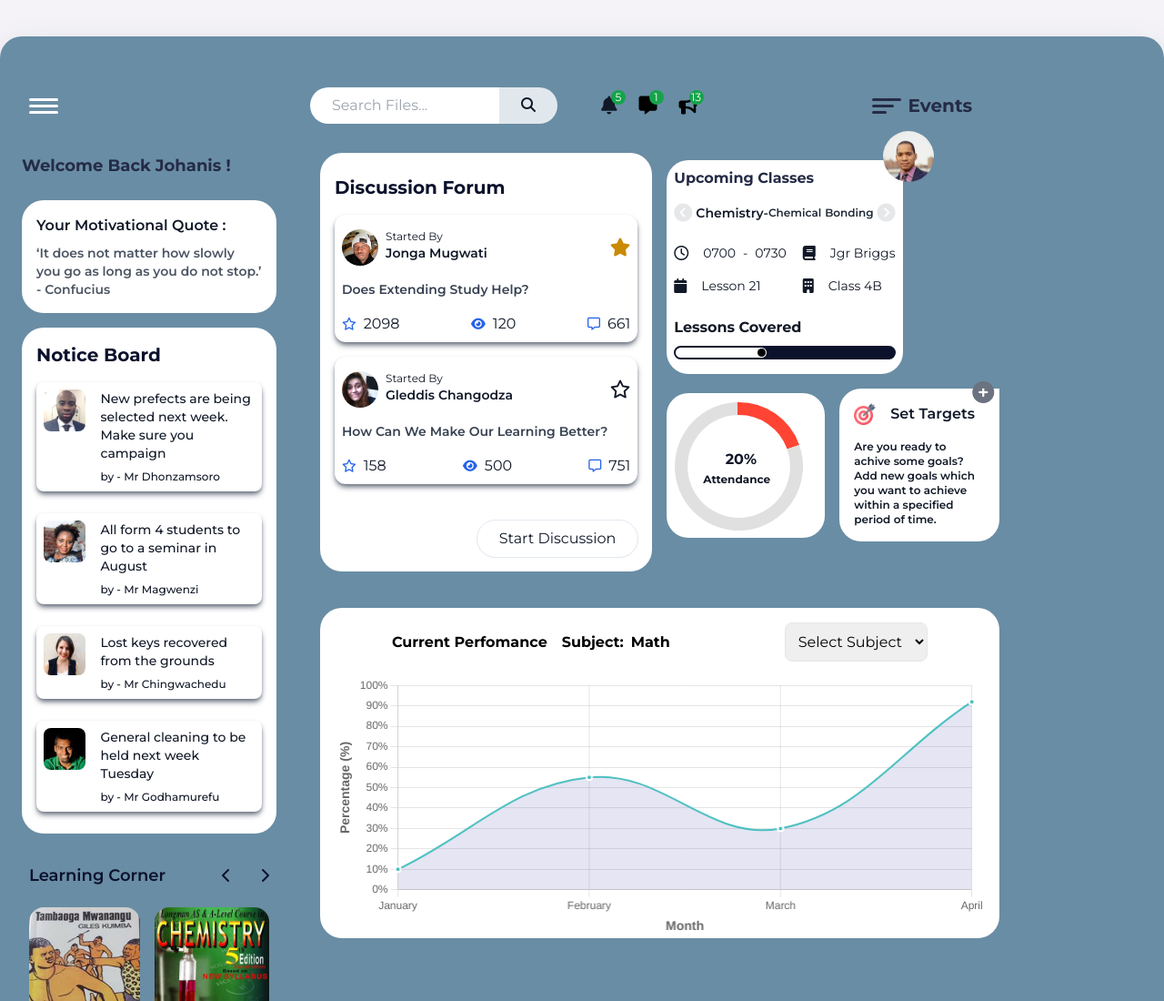
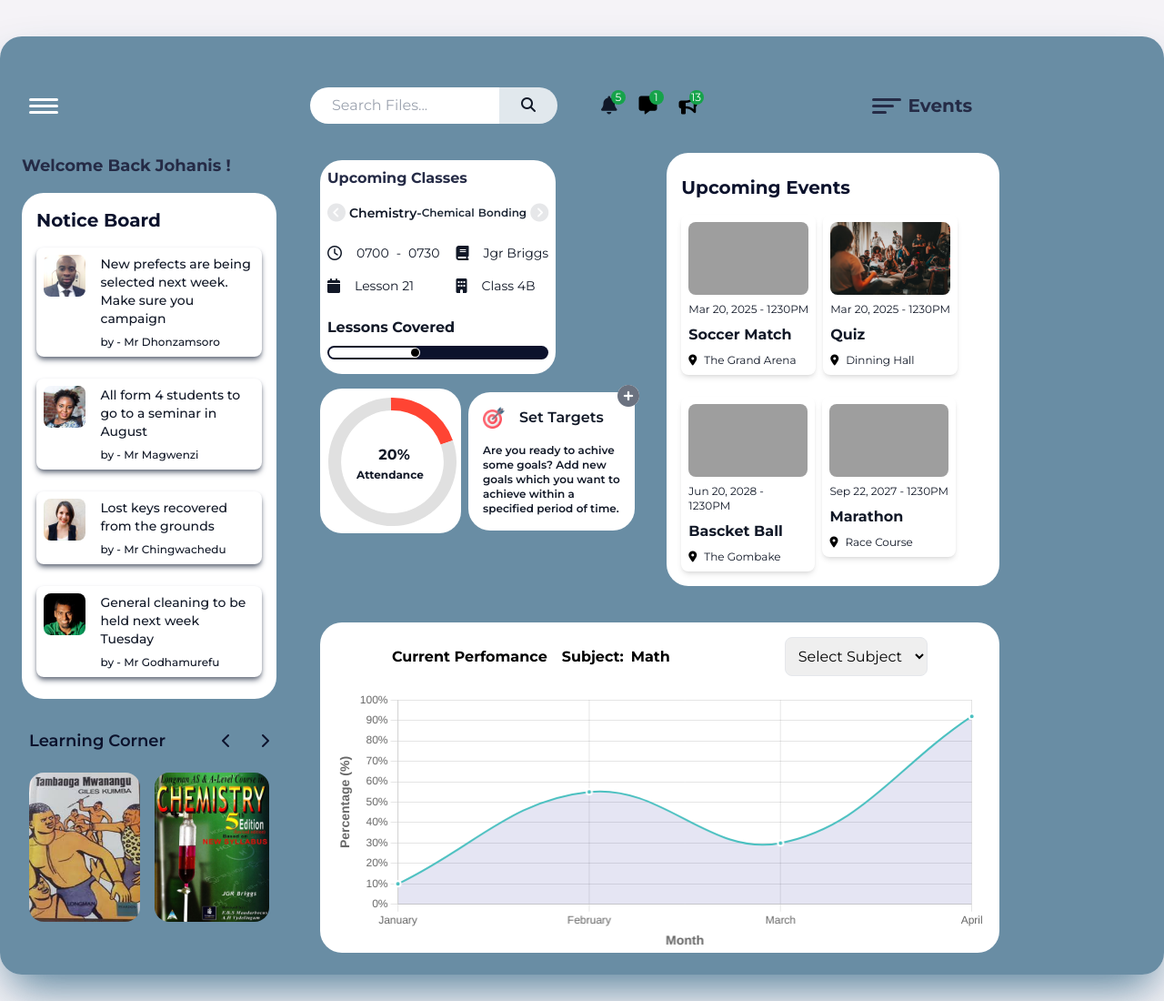
Before and after one commit to Tanyaradzwa1999/Portal, a website: page index.html in a window 1280 px wide. Shown: the top 1100 px of the page at 91% size. Drawn offline with nearby package versions, Linux system fonts and the light colour scheme; grey boxes are pictures that could not be loaded.

Commit message:
with upcoming events

```diff
--- a/index.html
+++ b/index.html
@@ -239,7 +239,7 @@
                 </strong>
                 <!-- and item flex-col for motivational quote -->
                 <div
-                  class="flex flex-col rounded-3xl bg-white text-gray-900 p-4 space-y-2 mt-6"
+                  class="flex flex-col rounded-3xl bg-white text-gray-900 p-4 space-y-2 mt-6 hidden"
                 >
                   <h5 class="text-base xl:text-xl font-semibold">
                     Your Motivational Quote :
@@ -380,111 +380,8 @@
               <div
                 class="flex flex-col md:flex-row items-start space-y-14 md:space-y-0 space-x-0 md:space-x-4"
               >
-                <div class="flex flex-col md:w-1/2 text-white">
-                  <div
-                    class="flex flex-col w-full bg-white rounded-3xl p-4 items-start backdrop-blur-sm mb-6"
-                  >
-                    <!-- flex Discussion FORUM balance -->
-                    <strong class="text-xl text-VeryDarkBlue mt-2"
-                      >Discussion Forum</strong
-                    >
-                    <!-- each discussin forum topic -->
-                    <div
-                      class="flex flex-col text-gray-900 w-full shadow-md shadow-gray-500 rounded-xl p-2 mt-4"
-                    >
-                      <div
-                        class="flex justify-between w-full items-center mt-2"
-                      >
-                        <div class="flex space-x-2">
-                          <img
-                            src="images/student2.jpg"
-                            class="w-10 rounded-full"
-                            alt=""
-                          />
-                          <div class="flex flex-col">
-                            <p class="text-xs">Started By</p>
-                            <p class="text-sm font-semibold">Jonga Mugwati</p>
-                          </div>
-                        </div>
-                        <i class="fa fa-star text-xl text-yellow-600"></i>
-                      </div>
-                      <p class="font-semibold text-sm my-4 text-gray-700">
-                        Does Extending Study Help?
-                      </p>
-                      <div class="flex justify-between w-full">
-                        <div class="flex space-x-2 items-center">
-                          <i
-                            class="fa-regular fa-star text-sm text-blue-600"
-                          ></i>
-                          <p>2098</p>
-                        </div>
-                        <div class="flex space-x-2 items-center">
-                          <i class="fa fa-eye text-sm text-blue-600"></i>
-                          <p>120</p>
-                        </div>
-                        <div class="flex space-x-2 items-center">
-                          <i
-                            class="far fa-comment-alt text-sm text-blue-600"
-                          ></i>
-                          <p>661</p>
-                        </div>
-                      </div>
-                    </div>
-                    <!-- second discussion topic -->
-                    <div
-                      class="flex flex-col text-gray-900 w-full shadow-md shadow-gray-500 rounded-xl p-2 mt-4"
-                    >
-                      <div
-                        class="flex justify-between w-full items-center mt-2"
-                      >
-                        <div class="flex space-x-2">
-                          <img
-                            src="images/student1.jpg"
-                            class="w-10 rounded-full"
-                            alt=""
-                          />
-                          <div class="flex flex-col">
-                            <p class="text-xs">Started By</p>
-                            <p class="text-sm font-semibold">
-                              Gleddis Changodza
-                            </p>
-                          </div>
-                        </div>
-                        <i class="fa-regular fa-star text-xl text-gray-900"></i>
-                      </div>
-                      <p class="font-semibold text-sm my-4 text-gray-700">
-                        How Can We Make Our Learning Better?
-                      </p>
-                      <div class="flex justify-between w-full">
-                        <div class="flex space-x-2 items-center">
-                          <i
-                            class="fa-regular fa-star text-sm text-blue-600"
-                          ></i>
-                          <p>158</p>
-                        </div>
-                        <div class="flex space-x-2 items-center">
-                          <i class="fa fa-eye text-sm text-blue-600"></i>
-                          <p>500</p>
-                        </div>
-                        <div class="flex space-x-2 items-center">
-                          <i
-                            class="far fa-comment-alt text-sm text-blue-600"
-                          ></i>
-                          <p>751</p>
-                        </div>
-                      </div>
-                    </div>
-                    <div class="flex justify-end w-full mt-10">
-                      <button
-                        class="rounded-full text-gray-900 outline outline-1 outline-slate-200 py-2 px-6 hover:bg-veryDarkBlue hover:text-white transition-all delay-100 shadow-sm"
-                      >
-                        Start Discussion
-                      </button>
-                    </div>
-                  </div>
+                <!-- FIRST FLEX ITEM TO LEFT OF BOTTOM GRAPH -->
 
-                  <!-- BOTTOM FLEX BOX FOR ATTENDANCE AND TARGETS -->
-                </div>
                 <div class="w-full md:w-1/2 rounded-3xl">
                   <!-- FLEX COL FOR UPCOMING CLASSES COLUMN AND ATTENDACE -->
                   <div class="flex flex-col">
@@ -494,15 +391,10 @@
                       <div class="flex flex-col slide">
                         <!-- and item flex-col for motivational quote -->
                         <div
-                          class="flex flex-col rounded-b-3xl rounded-tl-3xl bg-white p-2 xl:p-4 mt-2 text-white relative"
+                          class="flex flex-col rounded-3xl bg-white p-2 xl:p-4 mt-2 text-white relative"
                         >
                           <!-- teacher flex item -->
 
-                          <img
-                            src="images/chemTeacher.jpg"
-                            class="w-14 h-14 rounded-full absolute ml-[210px] md:ml-[230px] xl:ml-[290px] -mt-10 z-10"
-                            alt=""
-                          />
                           <!-- first flex item -->
                           <strong
                             class="text-base xl:text-2xl text-veryDarkBlue"
@@ -898,9 +790,9 @@
                         </div>
                       </div>
                     </div>
-                    <div class="flex items-center space-x-4">
+                    <div class="flex items-center space-x-2">
                       <div
-                        class="flex justify-between space-x-4 bg-white rounded-3xl w-1/2"
+                        class="flex justify-between space-x-4 bg-white rounded-3xl"
                       >
                         <div
                           class="flex flex-col w-1/3 text-white mb-2 items-start"
@@ -946,15 +838,193 @@
                           time.
                         </p>
                         <i
-                          class="fa-solid fa-circle-plus text-2xl absolute ml-[130px] -mt-6 text-gray-500 hover:text-white transition-all duration-500"
+                          class="fa-solid fa-circle-plus text-2xl absolute bg-white rounded-full ml-[148px] -mt-6 text-gray-500 hover:text-white transition-all duration-500"
                         ></i>
                       </div>
                     </div>
                   </div>
                 </div>
-                <!-- flex item for the RIGHT OF NOTICE BOARD -->
+                <div class="flex flex-col md:w-1/2 text-white">
+                  <div
+                    class="flex flex-col w-full bg-white rounded-3xl p-4 items-start backdrop-blur-sm mb-6 hidden"
+                  >
+                    <!-- flex Discussion FORUM balance -->
+                    <strong class="text-xl text-VeryDarkBlue mt-2"
+                      >Discussion Forum</strong
+                    >
+                    <!-- each discussin forum topic -->
+                    <div
+                      class="flex flex-col text-gray-900 w-full shadow-md shadow-gray-500 rounded-xl p-2 mt-4"
+                    >
+                      <div
+                        class="flex justify-between w-full items-center mt-2"
+                      >
+                        <div class="flex space-x-2">
+                          <img
+                            src="images/student2.jpg"
+                            class="w-10 rounded-full"
+                            alt=""
+                          />
+                          <div class="flex flex-col">
+                            <p class="text-xs">Started By</p>
+                            <p class="text-sm font-semibold">Jonga Mugwati</p>
+                          </div>
+                        </div>
+                        <i class="fa fa-star text-xl text-yellow-600"></i>
+                      </div>
+                      <p class="font-semibold text-sm my-4 text-gray-700">
+                        Does Extending Study Help?
+                      </p>
+                      <div class="flex justify-between w-full">
+                        <div class="flex space-x-2 items-center">
+                          <i
+                            class="fa-regular fa-star text-sm text-blue-600"
+                          ></i>
+                          <p>2098</p>
+                        </div>
+                        <div class="flex space-x-2 items-center">
+                          <i class="fa fa-eye text-sm text-blue-600"></i>
+                          <p>120</p>
+                        </div>
+                        <div class="flex space-x-2 items-center">
+                          <i
+                            class="far fa-comment-alt text-sm text-blue-600"
+                          ></i>
+                          <p>661</p>
+                        </div>
+                      </div>
+                    </div>
+                    <!-- second discussion topic -->
+                    <div
+                      class="flex flex-col text-gray-900 w-full shadow-md shadow-gray-500 rounded-xl p-2 mt-4"
+                    >
+                      <div
+                        class="flex justify-between w-full items-center mt-2"
+                      >
+                        <div class="flex space-x-2">
+                          <img
+                            src="images/student1.jpg"
+                            class="w-10 rounded-full"
+                            alt=""
+                          />
+                          <div class="flex flex-col">
+                            <p class="text-xs">Started By</p>
+                            <p class="text-sm font-semibold">
+                              Gleddis Changodza
+                            </p>
+                          </div>
+                        </div>
+                        <i class="fa-regular fa-star text-xl text-gray-900"></i>
+                      </div>
+                      <p class="font-semibold text-sm my-4 text-gray-700">
+                        How Can We Make Our Learning Better?
+                      </p>
+                      <div class="flex justify-between w-full">
+                        <div class="flex space-x-2 items-center">
+                          <i
+                            class="fa-regular fa-star text-sm text-blue-600"
+                          ></i>
+                          <p>158</p>
+                        </div>
+                        <div class="flex space-x-2 items-center">
+                          <i class="fa fa-eye text-sm text-blue-600"></i>
+                          <p>500</p>
+                        </div>
+                        <div class="flex space-x-2 items-center">
+                          <i
+                            class="far fa-comment-alt text-sm text-blue-600"
+                          ></i>
+                          <p>751</p>
+                        </div>
+                      </div>
+                    </div>
+                    <div class="flex justify-end w-full mt-10">
+                      <button
+                        class="rounded-full text-gray-900 outline outline-1 outline-slate-200 py-2 px-6 hover:bg-veryDarkBlue hover:text-white transition-all delay-100 shadow-sm"
+                      >
+                        Start Discussion
+                      </button>
+                    </div>
+                  </div>
 
-                <!--DISCFORUM FLEX END -->
+                  <!-- EVENTTTTT -->
+                  <div
+                    class="flex flex-col w-full bg-white rounded-3xl p-4 items-start backdrop-blur-sm mb-6"
+                  >
+                    <!-- flex Discussion FORUM balance -->
+                    <strong class="text-xl text-VeryDarkBlue mt-2"
+                      >Upcoming Events</strong
+                    >
+
+                    <div class="flex space-x-2 mt-4">
+                      <div
+                        class="flex flex-col w-1/2 p-2 rounded-lg h-1/4 text-gray-900 shadow-md"
+                      >
+                        <img
+                          src="images/soccer.jpg"
+                          class="rounded-lg h-20"
+                          alt=""
+                        />
+                        <p class="text-xs mt-2">Mar 20, 2025 - 1230PM</p>
+                        <strong class="text-base mt-2">Soccer Match</strong>
+                        <div class="flex items-center space-x-2 mt-2">
+                          <i class="fa fa-location-dot text-black text-xs"></i>
+                          <p class="text-xs">The Grand Arena</p>
+                        </div>
+                      </div>
+                      <div
+                        class="flex flex-col w-1/2 p-2 rounded-lg h-1/4 text-gray-900 shadow-md"
+                      >
+                        <img
+                          src="images/Quiz.jpg"
+                          class="rounded-lg h-20"
+                          alt=""
+                        />
+                        <p class="text-xs mt-2">Mar 20, 2025 - 1230PM</p>
+                        <strong class="text-base mt-2">Quiz</strong>
+                        <div class="flex items-center space-x-2 mt-2">
+                          <i class="fa fa-location-dot text-black text-xs"></i>
+                          <p class="text-xs">Dinning Hall</p>
+                        </div>
+                      </div>
+                    </div>
+                    <!-- each discussin forum topic -->
+                    <div class="flex space-x-2 mt-6">
+                      <div
+                        class="flex flex-col w-1/2 p-2 rounded-lg text-gray-900 shadow-md h-1/2"
+                      >
+                        <img
+                          src="images/buscketBall.jpg"
+                          class="rounded-lg h-20"
+                          alt=""
+                        />
+                        <p class="text-xs mt-2">Jun 20, 2028 - 1230PM</p>
+                        <strong class="text-base mt-2">Bascket Ball </strong>
+                        <div class="flex items-center space-x-2 mt-2">
+                          <i class="fa fa-location-dot text-black text-xs"></i>
+                          <p class="text-xs">The Gombake</p>
+                        </div>
+                      </div>
+                      <div
+                        class="flex flex-col w-1/2 p-2 rounded-lg h-1/4 text-gray-900 shadow-md"
+                      >
+                        <img
+                          src="images/marathon (2).jpg"
+                          class="rounded-lg h-20"
+                          alt=""
+                        />
+                        <p class="text-xs mt-2">Sep 22, 2027 - 1230PM</p>
+                        <strong class="text-base mt-2">Marathon</strong>
+                        <div class="flex items-center space-x-2 mt-2">
+                          <i class="fa fa-location-dot text-black text-xs"></i>
+                          <p class="text-xs">Race Course</p>
+                        </div>
+                      </div>
+                    </div>
+                  </div>
+                </div>
+
+                <!--CLASSES FLEX END -->
               </div>
 
               <!-- CHART AREA FLEX ITEM -->
```
Also changed, not shown: css/style.css, images/Quiz.jpg (added), images/horseRiding.jpg (added), 3 other files.
